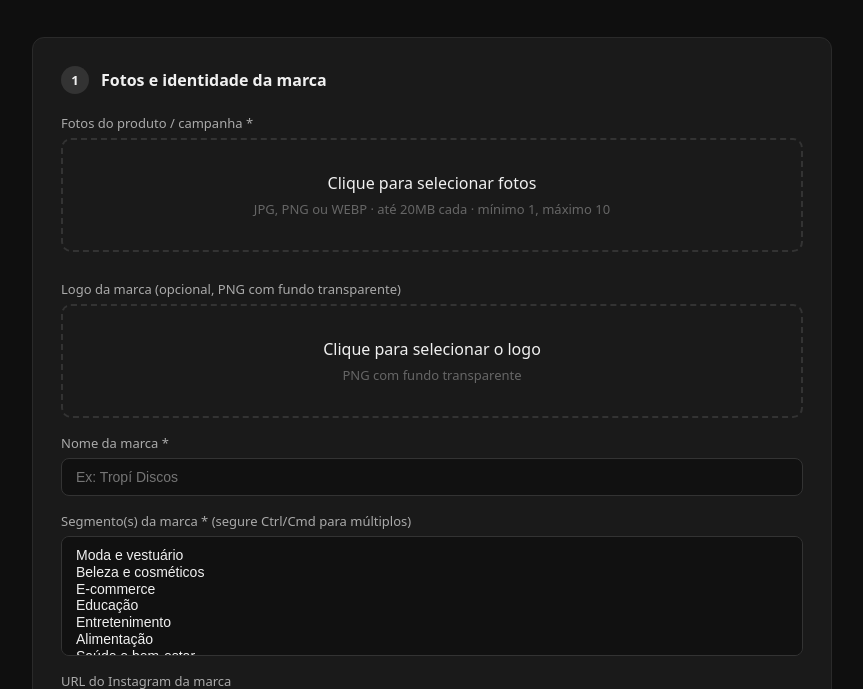
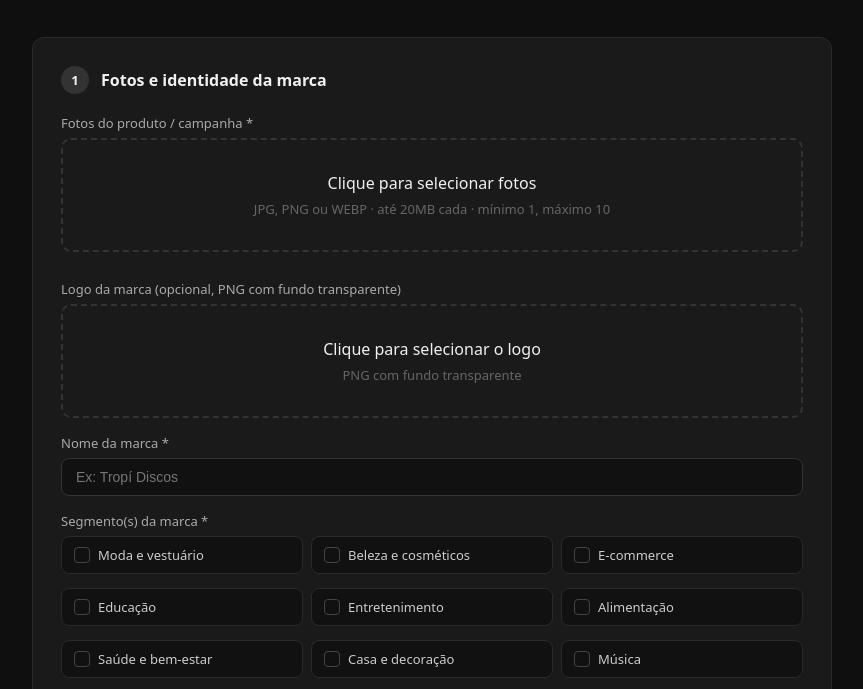
Before and after one commit to lucaslanzoni/ads-manager, a plain HTML site: page index.html in a window 1280 px wide. Shown: the part 108-797 px from the top of the page, without its empty margins (208-1071 px from the left). Drawn offline with Linux system fonts and the light colour scheme.

Commit message:
feat: substitui select múltiplo por checkboxes nos segmentos

```diff
--- a/app.js
+++ b/app.js
@@ -1,4 +1,10 @@
 const API = 'https://ads-manager-6ijz.onrender.com';
+
+function toggleSegment(el) {
+  const cb = el.querySelector('input[type="checkbox"]');
+  cb.checked = !cb.checked;
+  el.classList.toggle('selected', cb.checked);
+}
 
 let state = {
   photoIds: [],
@@ -38,7 +44,7 @@ function setStatus(id, msg, type = '') {
 
 async function startAnalysis() {
   const brandName    = document.getElementById('brand-name').value.trim();
-  const segments     = Array.from(document.getElementById('segments').selectedOptions).map(o => o.value);
+  const segments     = Array.from(document.querySelectorAll('#segments input:checked')).map(o => o.value);
   const instagramUrl = document.getElementById('instagram-url').value.trim();
   const photosInput  = document.getElementById('photos-input');
   const logoInput    = document.getElementById('logo-input');
--- a/index.html
+++ b/index.html
@@ -90,7 +90,58 @@
       border-radius: 6px;
     }
 
-    select[multiple] { height: 120px; }
+    .checkbox-grid {
+      display: grid;
+      grid-template-columns: repeat(auto-fill, minmax(180px, 1fr));
+      gap: 8px;
+    }
+
+    .checkbox-item {
+      display: flex;
+      align-items: center;
+      gap: 8px;
+      background: #111;
+      border: 1px solid #2a2a2a;
+      border-radius: 8px;
+      padding: 9px 12px;
+      cursor: pointer;
+      transition: border-color 0.15s, background 0.15s;
+      user-select: none;
+    }
+
+    .checkbox-item:hover { border-color: #444; }
+
+    .checkbox-item input[type="checkbox"] { display: none; }
+
+    .checkbox-item .check {
+      width: 16px; height: 16px;
+      border: 1.5px solid #444;
+      border-radius: 4px;
+      flex-shrink: 0;
+      display: flex; align-items: center; justify-content: center;
+      transition: background 0.15s, border-color 0.15s;
+    }
+
+    .checkbox-item.selected {
+      border-color: #fff;
+      background: #1e1e1e;
+    }
+
+    .checkbox-item.selected .check {
+      background: #fff;
+      border-color: #fff;
+    }
+
+    .checkbox-item.selected .check::after {
+      content: '';
+      width: 9px; height: 5px;
+      border-left: 2px solid #000;
+      border-bottom: 2px solid #000;
+      transform: rotate(-45deg) translateY(-1px);
+      display: block;
+    }
+
+    .checkbox-item span { font-size: 13px; color: #ccc; }
 
     .row { display: grid; grid-template-columns: 1fr 1fr; gap: 16px; }
 
@@ -176,23 +227,23 @@
       </div>
 
       <div class="field">
-        <label>Segmento(s) da marca * (segure Ctrl/Cmd para múltiplos)</label>
-        <select id="segments" multiple>
-          <option value="APPAREL">Moda e vestuário</option>
-          <option value="BEAUTY">Beleza e cosméticos</option>
-          <option value="ECOMMERCE">E-commerce</option>
-          <option value="EDUCATION">Educação</option>
-          <option value="ENTERTAINMENT">Entretenimento</option>
-          <option value="FOOD_AND_GROCERY">Alimentação</option>
-          <option value="HEALTH">Saúde e bem-estar</option>
-          <option value="HOME_AND_GARDEN">Casa e decoração</option>
-          <option value="MUSIC">Música</option>
-          <option value="PROFESSIONAL_SERVICES">Serviços profissionais</option>
-          <option value="RETAIL">Varejo</option>
-          <option value="SPORTS">Esportes</option>
-          <option value="TECHNOLOGY">Tecnologia</option>
-          <option value="TRAVEL">Viagem e turismo</option>
-        </select>
+        <label>Segmento(s) da marca *</label>
+        <div class="checkbox-grid" id="segments">
+          <label class="checkbox-item" onclick="toggleSegment(this)"><input type="checkbox" value="APPAREL" /><div class="check"></div><span>Moda e vestuário</span></label>
+          <label class="checkbox-item" onclick="toggleSegment(this)"><input type="checkbox" value="BEAUTY" /><div class="check"></div><span>Beleza e cosméticos</span></label>
+          <label class="checkbox-item" onclick="toggleSegment(this)"><input type="checkbox" value="ECOMMERCE" /><div class="check"></div><span>E-commerce</span></label>
+          <label class="checkbox-item" onclick="toggleSegment(this)"><input type="checkbox" value="EDUCATION" /><div class="check"></div><span>Educação</span></label>
+          <label class="checkbox-item" onclick="toggleSegment(this)"><input type="checkbox" value="ENTERTAINMENT" /><div class="check"></div><span>Entretenimento</span></label>
+          <label class="checkbox-item" onclick="toggleSegment(this)"><input type="checkbox" value="FOOD_AND_GROCERY" /><div class="check"></div><span>Alimentação</span></label>
+          <label class="checkbox-item" onclick="toggleSegment(this)"><input type="checkbox" value="HEALTH" /><div class="check"></div><span>Saúde e bem-estar</span></label>
+          <label class="checkbox-item" onclick="toggleSegment(this)"><input type="checkbox" value="HOME_AND_GARDEN" /><div class="check"></div><span>Casa e decoração</span></label>
+          <label class="checkbox-item" onclick="toggleSegment(this)"><input type="checkbox" value="MUSIC" /><div class="check"></div><span>Música</span></label>
+          <label class="checkbox-item" onclick="toggleSegment(this)"><input type="checkbox" value="PROFESSIONAL_SERVICES" /><div class="check"></div><span>Serviços profissionais</span></label>
+          <label class="checkbox-item" onclick="toggleSegment(this)"><input type="checkbox" value="RETAIL" /><div class="check"></div><span>Varejo</span></label>
+          <label class="checkbox-item" onclick="toggleSegment(this)"><input type="checkbox" value="SPORTS" /><div class="check"></div><span>Esportes</span></label>
+          <label class="checkbox-item" onclick="toggleSegment(this)"><input type="checkbox" value="TECHNOLOGY" /><div class="check"></div><span>Tecnologia</span></label>
+          <label class="checkbox-item" onclick="toggleSegment(this)"><input type="checkbox" value="TRAVEL" /><div class="check"></div><span>Viagem e turismo</span></label>
+        </div>
       </div>
 
       <div class="field">
```
